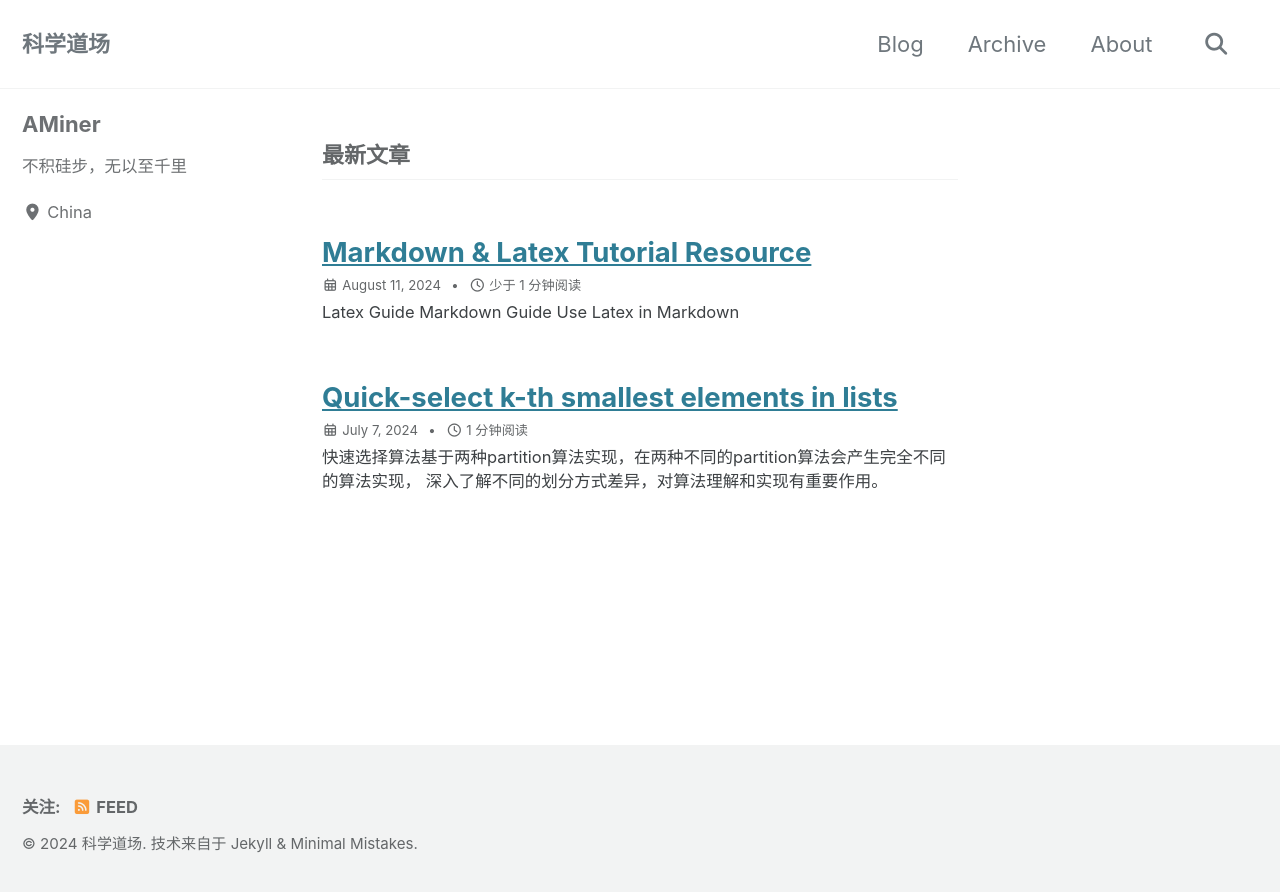
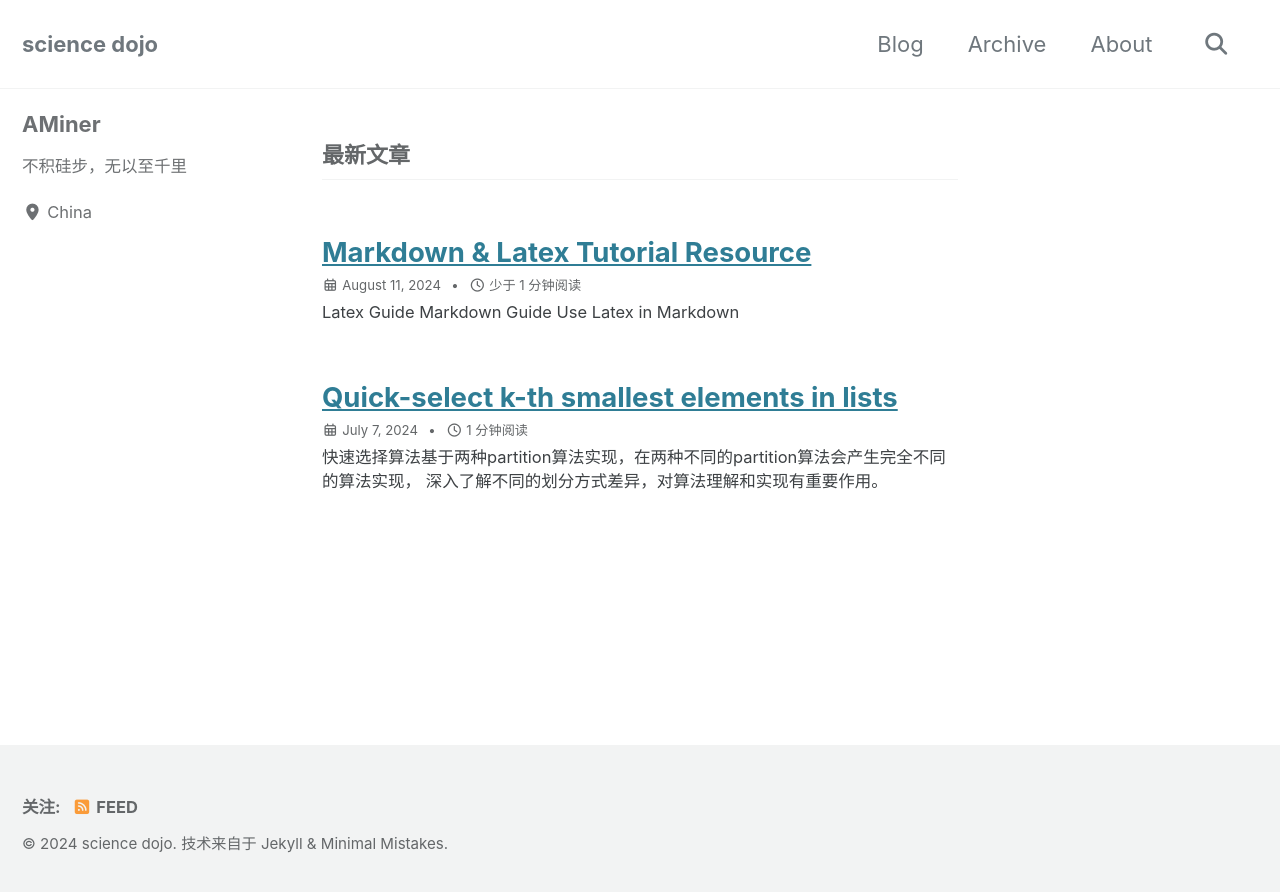
Before and after one commit to science-dojo/science-dojo.github.io, a Jekyll site: the page built from index.html, in a window 1280 px wide. Shown: the top 892 px of the page. Built offline with Jekyll 4.4.1, drawn with Linux system fonts in a browser that asks for light colours; cached includes are drawn as plain includes; the list of posts is cut into pages by our own code; part of the change alters nothing that is shown.

```diff
--- a/_config.yml
+++ b/_config.yml
@@ -17,11 +17,11 @@ minimal_mistakes_skin: "default" # "air", "aqua", "contrast", "dark", "dirt", "n
 # Site Settings
 locale: "zh-CN"
 rtl: # true, false (default) # turns direction of the page into right to left for RTL languages
-title: "科学道场"
+title: "science dojo"
 title_separator: "-"
 subtitle: "" # site tagline that appears below site title in masthead
 name: "AMiner"
-description: "不积硅步，无以至千里"
+description: "A journey of a thousand miles may not be achieved without accumulation of each single step, just as the enormous ocean may not be formed without gathering every brook or stream."
 url: "https://shifengren.github.io" # the base hostname & protocol for your site e.g. "https://mmistakes.github.io"
 baseurl: "" # the subpath of your site, e.g. "/blog"
 repository: "shifengren/shifengren.github.io/" # GitHub username/repo-name e.g. "mmistakes/minimal-mistakes"
```
